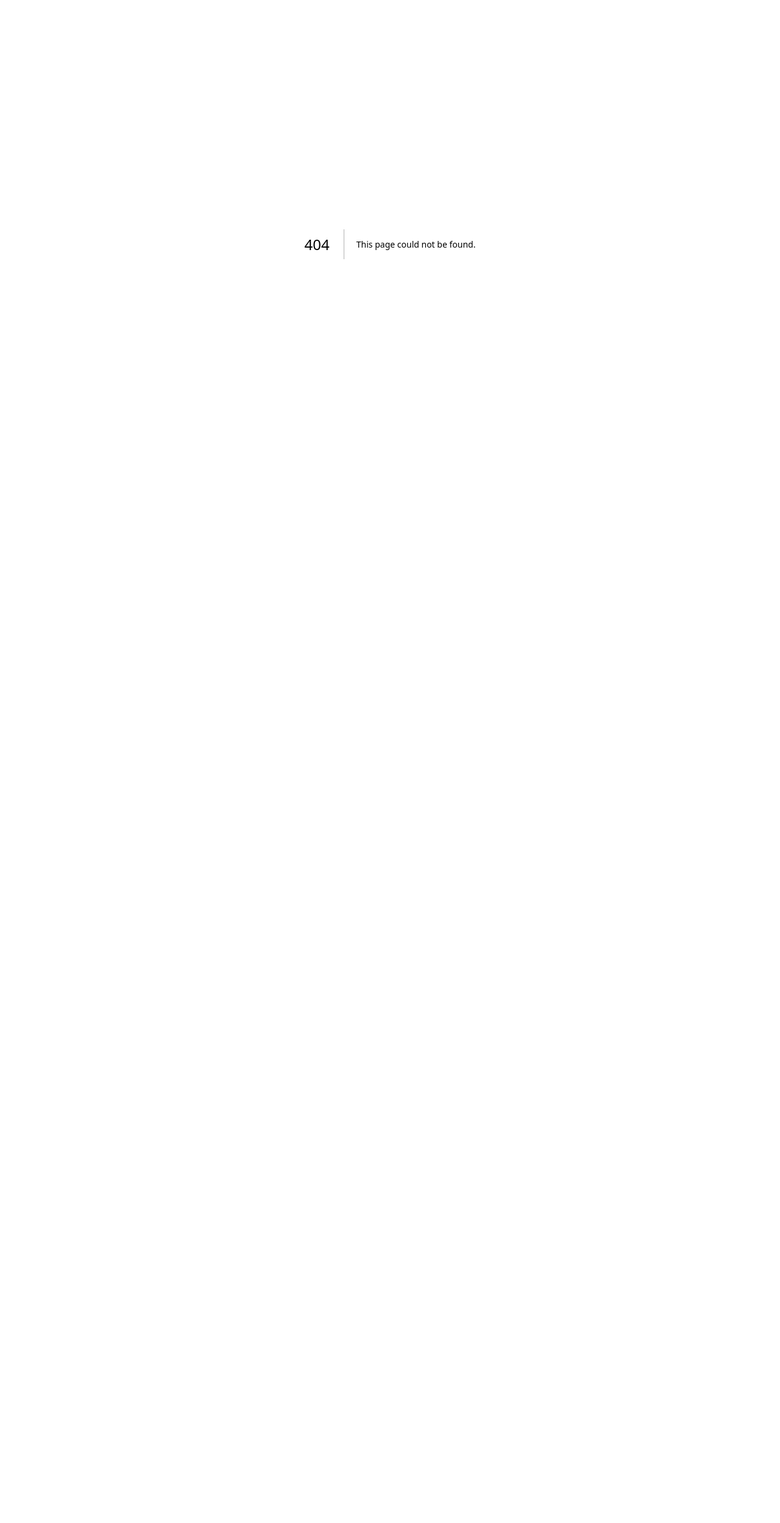
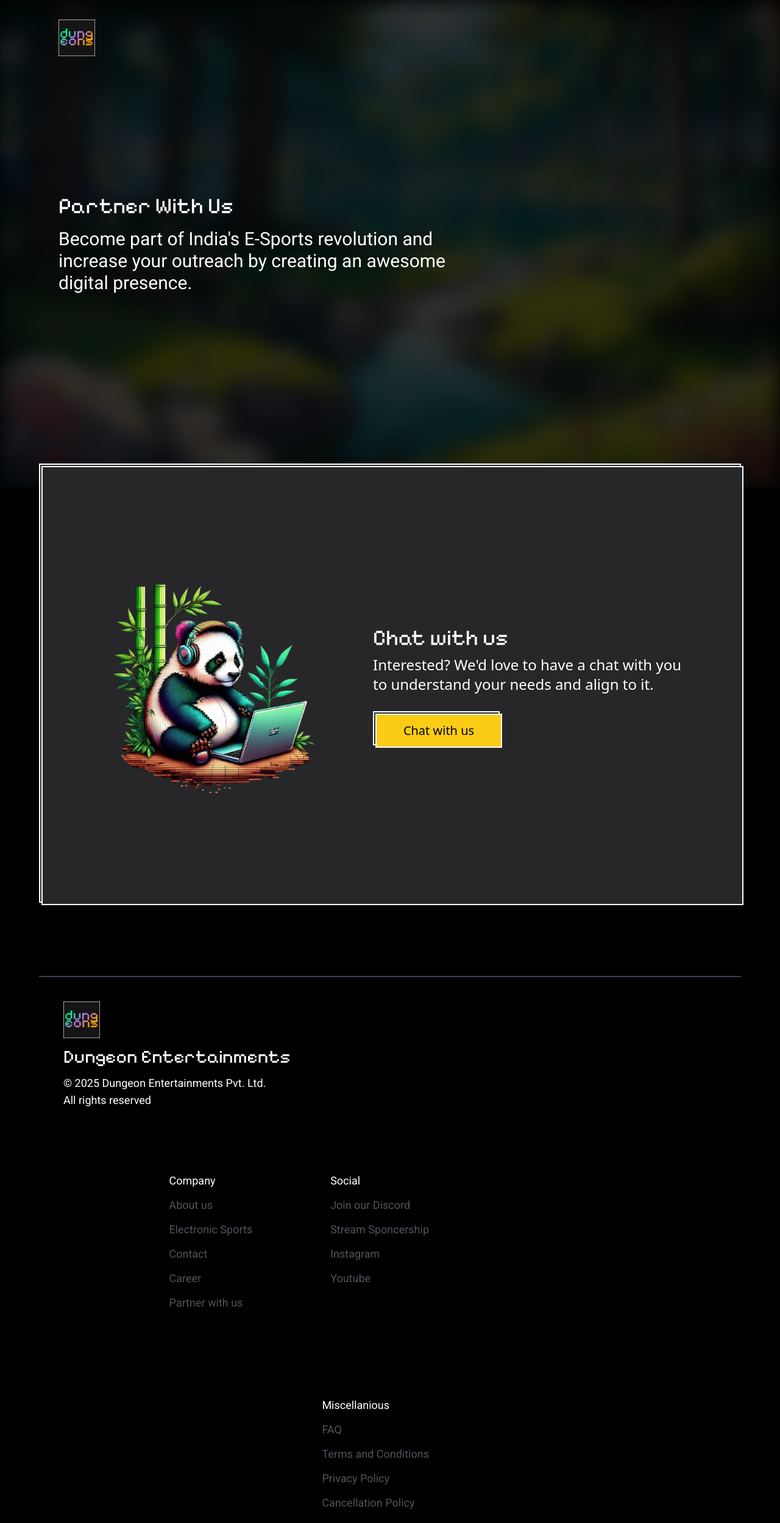
Before and after one commit to dungeons-sports/dungeon-entertainments, a Next.js app: page /partner in a window 1280 px wide. Before the commit this address had no page. Shown: the top 2497 px of the page at 61% size. Before the commit the page ends 800 px from the top, so only its background shows below. Built offline with nearby package versions, Linux system fonts and the light colour scheme.

Commit message:
Added Footer

```diff
--- a/src/app/layout.tsx
+++ b/src/app/layout.tsx
@@ -1,6 +1,9 @@
-import type { Metadata } from "next";
-import { Roboto , Pixelify_Sans } from '@next/font/google';
-import "./globals.css";
+"use client"
+
+/* eslint-disable @next/next/no-img-element */
+import { Roboto, Pixelify_Sans } from '@next/font/google';
+import './globals.css';
+import { useRouter } from 'next/navigation';
 
 const roboto = Roboto({
 	subsets: ['latin'],
@@ -14,21 +17,74 @@ const pixelifySans = Pixelify_Sans({
 	variable: '--font-pixel',
 });
 
-export const metadata: Metadata = {
-
-  title: "Create Next App",
-  description: "Generated by create next app",
-};
-
 export default function RootLayout({
 	children,
 }: Readonly<{
 	children: React.ReactNode;
 }>) {
+	const router = useRouter();
+
+	const openPartnerWithUs = () => {
+		router.push("/partner"); // Navigate to the 'About' page
+	}
+
 	return (
 		<html lang="en">
 			<body className={`${roboto.variable}, ${pixelifySans.variable}`}>
 				{children}
+				<footer className='sm:h-[50vh]'>
+					<div className="h-0.5 bg-gray-700 mx-[5vw]"></div>
+					<div className="flex flex-wrap">
+						<div className="p-10 mx-[5vw] flex flex-col justify-start items-start">
+							<img alt="icon" src="/assets/Icon.png" width="60" height="60" />
+							<div className="mb-3"></div>
+							<div className="font-pixel text-3xl">Dungeon Entertainments</div>
+							<div className="mb-3"></div>
+							<div className="font-roboto text-lg">
+								© 2025 Dungeon Entertainments Pvt. Ltd.
+							</div>
+							<div className="font-roboto text-lg">All rights reserved</div>
+						</div>
+						<div className="flex flex-wrap sm:justify-end sm:w-[60vw] items-start">
+							<div className="flex flex-col p-16">
+								<div className="font-roboto text-lg">Company</div>
+                <div className="mb-3"></div>
+                <div className="font-roboto text-lg text-zinc-600">About us</div>
+                <div className="mb-3"></div>
+                <div className="font-roboto text-lg text-zinc-600">Electronic Sports</div>
+                <div className="mb-3"></div>
+                <div className="font-roboto text-lg text-zinc-600">Contact</div>
+                <div className="mb-3"></div>
+                <div className="font-roboto text-lg text-zinc-600">Career</div>
+                <div className="mb-3"></div>
+                <div className="font-roboto text-lg text-zinc-600" onClick={openPartnerWithUs}>Partner with us</div>
+                <div className="mb-3"></div>
+							</div>
+							<div className="flex flex-col p-16">
+								<div className="font-roboto text-lg">Social</div>
+                <div className="mb-3"></div>
+                <div className="font-roboto text-lg text-zinc-600">Join our Discord</div>
+                <div className="mb-3"></div>
+                <div className="font-roboto text-lg text-zinc-600">Stream Sponcership</div>
+                <div className="mb-3"></div>
+                <div className="font-roboto text-lg text-zinc-600">Instagram</div>
+                <div className="mb-3"></div>
+                <div className="font-roboto text-lg text-zinc-600">Youtube</div>
+							</div>
+							<div className="flex flex-col p-16">
+								<div className="font-roboto text-lg">Miscellanious</div>
+                <div className="mb-3"></div>
+                <div className="font-roboto text-lg text-zinc-600">FAQ</div>
+                <div className="mb-3"></div>
+                <div className="font-roboto text-lg text-zinc-600">Terms and Conditions</div>
+                <div className="mb-3"></div>
+                <div className="font-roboto text-lg text-zinc-600">Privacy Policy</div>
+                <div className="mb-3"></div>
+                <div className="font-roboto text-lg text-zinc-600">Cancellation Policy</div>
+							</div>
+						</div>
+					</div>
+				</footer>
 			</body>
 		</html>
 	);
--- a/src/app/page.tsx
+++ b/src/app/page.tsx
@@ -3,19 +3,14 @@
 
 import StackButton from '@/components/stacked-button';
 import StackContainer from '@/components/stacked-container';
+import { useRouter } from 'next/navigation';
 
 export default function Home() {
-	const openUrl = (url: string) => {
-		window.location.href = url;
-	};
+	const router = useRouter();
 
-	const openConnectWithUs = () => {
-		openUrl('https://dungeon-console.web.app/connect');
-	};
-
-	const openAuthentication = () => {
-		openUrl('https://dungeon-console.web.app/');
-	}
+  const openConnectWithUs = () => {
+    router.push("/partner"); // Navigate to the 'About' page
+  };
 
 	return (
 		<div className="flex flex-col">
@@ -33,7 +28,7 @@ export default function Home() {
 					<div className="flex flex-row justify-between items-start">
 						<img alt="icon" src="/assets/Icon.png" width="60" height="60" />
 						<div className="flex space-x-4">
-							<div
+							{/* <div
 								className="text-xl text-white px-3 py-2 cursor-pointer"
 								onClick={openAuthentication}
 							>
@@ -43,7 +38,7 @@ export default function Home() {
 								<StackContainer width="w-24" height={'h-10'}>
 									<div className="text-mg text-white">Sign-up</div>
 								</StackContainer>
-							</div>
+							</div> */}
 						</div>
 					</div>
 
@@ -58,7 +53,7 @@ export default function Home() {
 							bgColor="bg-purple-500"
 							textColor="text-white"
 							width="w-40 sm:w-48"
-							onClick={openAuthentication}
+							onClick={openConnectWithUs}
 						/>
 					</div>
 				</div>
@@ -100,13 +95,7 @@ export default function Home() {
 								<div className="ps-2">Colab and compete</div>
 							</div>
 							<div className="pt-4"></div>
-							<StackButton
-								content="Book Now"
-								bgColor="bg-green-400"
-								textColor="text-black"
-								width="w-40"
-								onClick={openAuthentication}
-							/>
+							<div className='flex flex-row'></div>
 						</div>
 					</div>
 				</StackContainer>
--- /dev/null
+++ b/src/app/partner/page.tsx
@@ -0,0 +1,83 @@
+/* eslint-disable @next/next/no-img-element */
+'use client';
+
+import StackButton from '@/components/stacked-button';
+import StackContainer from '@/components/stacked-container';
+
+// import StackButton from '@/components/stacked-button';
+
+export default function Partner() {
+	const openUrl = (url: string) => {
+		window.location.href = url;
+	};
+
+	const openConnectWithUs = () => {
+		openUrl('https://dungeon-console.web.app/connect');
+	};
+
+	return (
+		<div>
+			{/* Section one */}
+			<div className="relative">
+				<div className="absolute inset-0 bg-black opacity-80 z-10 h-full"></div>
+
+				<img
+					alt="background"
+					src="/assets/world3.jpg"
+					className="w-full h-full object-cover absolute inset-0  blur-lg z-0"
+				/>
+
+				<div className="relative z-20 p-8 lg:px-24 h-screen">
+					<img alt="icon" src="/assets/Icon.png" width="60" height="60" />
+					<div className="flex flex-col items-start justify-center h-[80vh]">
+						<div className="font-pixel text-xl pb-4 sm:text-4xl">
+							Partner With Us
+						</div>
+						<div className="pb-6 sm:text-3xl font-roboto font-thin sm:w-[60vw]">
+							Become part of India&apos;s E-Sports revolution and
+							<br />
+							increase your outreach by creating an awesome
+							<br />
+							digital presence.
+						</div>
+						{/* <StackButton
+							content="Get started"
+							bgColor="bg-purple-500"
+							textColor="text-white"
+							width="w-40 sm:w-48"
+							onClick={() => {}}
+						/> */}
+					</div>
+				</div>
+			</div>
+			<div className="relative w-screen h-screen bg-black"></div>
+			<div className="absolute top-[95vh] left-[5vw] z-20">
+				<StackContainer width={'w-[90vw]'} height={'h-[90vh]'}>
+        <div className="relative flex flex-col sm:flex-row justify-center items-start sm:items-center w-[100vw] py-5">
+						<img
+							alt="icon"
+							src="/assets/panda.png"
+							className="w-40 transform -scale-x-100 sm:w-96"
+						/>
+						<div className="sm:w-16"></div>
+						<div className="flex flex-col justify-center items-start sm:h-[60vh]">
+							<div className="font-pixel text-2xl sm:text-4xl pb-2">Chat with us</div>
+							<div className="pb-3 sm:text-2xl sm:w-[40vw]">
+              Interested? We&apos;d love to have a chat with you to understand your needs and align to it.
+							</div>
+							<div className="pt-4"></div>
+							{/* https://dungeon-console.web.app/connect */}
+							<StackButton
+								content="Chat with us"
+								bgColor="bg-yellow-400"
+								textColor="text-black"
+								width="w-48 sm:w-52"
+								onClick={openConnectWithUs}
+							/>
+						</div>
+					</div>
+				</StackContainer>
+			</div>
+		</div>
+	);
+}
```
Also changed, not shown: public/assets/world3.jpg (added). Lines whose indentation alone changed are shown as unchanged.
